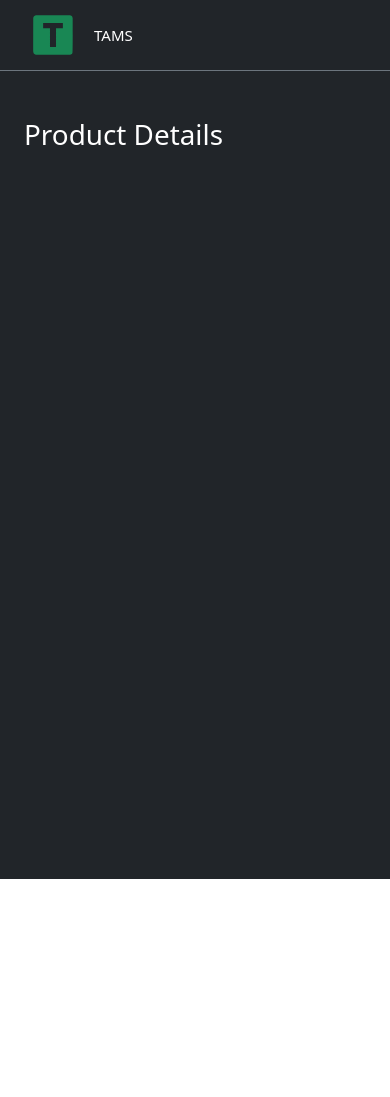
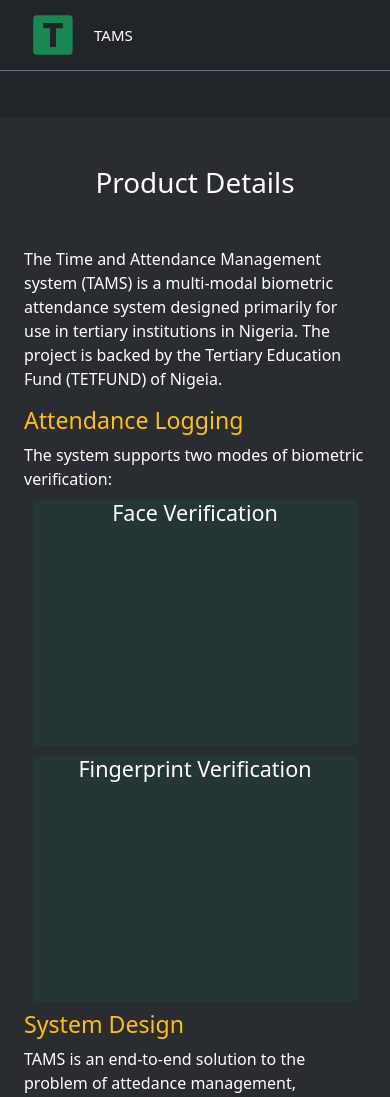
Before and after one commit to TAMS-TETFUND/tams_server, a Vue app in the folder frontend/: page /product-details in a window 390 px wide. Shown: the top 1097 px of the page. Before the commit the page ends 879 px from the top, so only its background shows below. Built offline with nearby package versions, Linux system fonts and the light colour scheme; some icons are missing.

Commit message:
updated fontend

```diff
--- a/frontend/src/App.vue
+++ b/frontend/src/App.vue
@@ -67,8 +67,11 @@
 .fade-enter-active, .fade-leave-active {
   transition: opacity 0.25s ease-out;
 }
+.component-mount {
+  overflow-x: hidden;
+}
 .component-mount a {
-  color:#69f0ae;
+  color:#dddddd;
 }
 .component-mount a:hover{
   color: #198754;
--- /dev/null
+++ b/frontend/src/components/ContentLayout.vue
@@ -0,0 +1,11 @@
+<template>
+    <section class="container-fluid bg-secondary bg-opacity-10 py-5 px-md-5 col-md-10">
+    <slot></slot>
+    </section>
+</template>
+
+<script>
+export default {
+    name: 'ContentLayout'
+}
+</script>
--- a/frontend/src/components/Navbar.vue
+++ b/frontend/src/components/Navbar.vue
@@ -29,12 +29,6 @@
                         </li>
                       </ul>
                     </li>
-                    <!-- <li class="nav-item">
-                    <router-link class="nav-link" to="/attendance/download">Attendance Records</router-link>
-                    </li>
-                    <li class="nav-item">
-                    <router-link class="nav-link" to="/attendance/by-course">Attendance By Course</router-link>
-                    </li> -->
                     <li class="nav-item">
                       <router-link class="nav-link" to="/product-details">Product Details</router-link>
                     </li>
@@ -109,7 +103,7 @@
   display: flex;
   align-items: center;
   font-size: 15px;
-  color: #69f0ae;
+  color: #dddddd;
 }
 
 .navbar a i,
--- a/frontend/src/main.js
+++ b/frontend/src/main.js
@@ -6,7 +6,7 @@
 
 import 'bootstrap/dist/css/bootstrap.min.css'
 import 'bootstrap'
-// axios.defaults.baseURL = "http://localhost:8009"
+axios.defaults.baseURL = "http://localhost:8000"
 axios.defaults.headers.common["Authorization"] = "Token " + localStorage.getItem('token')
 
 createApp(App)
--- a/frontend/src/views/Contact.vue
+++ b/frontend/src/views/Contact.vue
@@ -1,11 +1,15 @@
 <template>
-    <div class="container-fluid">
-        <h1>Contact Us</h1>
-    </div>
+    <ContentLayout>
+        <div class="text-center">
+            <h1>Contact</h1>
+        </div>
+    </ContentLayout>
 </template>
 
 <script>
+import ContentLayout from '../components/ContentLayout.vue'
 export default{
-    name: "Contact"
+    name: "Contact",
+    components: { ContentLayout }
 }
 </script>
--- a/frontend/src/views/Home.vue
+++ b/frontend/src/views/Home.vue
@@ -9,7 +9,7 @@
                     <div class="row">
                         <h1>Welcome to TAMS</h1>
                         <p class="lead">
-                            A multi-modal biometric attendance management solution crafted for African schools.
+                            An end-to-end biometric attendance management solution crafted for African schools.
                         </p>
                         <router-link to="/" class="btn btn-success text-white col-md-4"><span class="me-1">Learn More</span><BIconArrowRightSquare /></router-link>
                     </div>
@@ -98,7 +98,7 @@
                 </div>
             </div>
         </div>
-        <div class="container footer-bottom clearfix p-5 mt-5">
+        <div class="container footer-bottom mt-5">
             <div class="copyright text-center">
                 &copy; Copyright <strong><span>TAMS</span></strong>. All Rights Reserved
             </div>
--- a/frontend/src/views/ProductDetail.vue
+++ b/frontend/src/views/ProductDetail.vue
@@ -1,11 +1,81 @@
 <template>
-    <div class="container-fluid">
-        <h1>Product Details</h1>
-    </div>
+    <ContentLayout>
+        <div class="text-center">
+            <h1 class="mb-5">Product Details</h1>
+        </div>
+        <div>
+            <p>The Time and Attendance Management system (TAMS) is a
+                multi-modal biometric attendance system designed primarily for use in
+                tertiary institutions in Nigeria. The project is backed by the Tertiary
+                Education Fund (TETFUND) of Nigeia.</p>
+            <h3 class="text-warning">Attendance Logging</h3>
+            The system supports two modes of biometric verification:
+            <div class="row">
+                <div class="d-md-flex justify-content-center">
+                    <div class="col-md-3 card bg-success bg-opacity-10 text-center m-2">
+                        <div class="card-title h4">Face Verification</div>
+                        <div class="card-body card-image">
+                            <BIconPersonBoundingBox />
+                        </div>
+                    </div>
+                    <div class="col-md-3 card bg-success bg-opacity-10 text-center m-2">
+                        <div class="card-title h4">Fingerprint Verification</div>
+                        <div class="card-body card-image">
+                            <BIconFingerprint />
+                        </div>
+                    </div>
+                </div>
+            </div>
+            <h3 class="text-warning">System Design</h3>
+            <div>TAMS is an end-to-end solution to the problem of attedance management, especially
+                for events with high number of students. The system comprises of two major modules:
+                <div class="row">
+                    <div class="d-md-flex justify-content-center bg-success bg-opacity-10">
+                        <div class="m-2 border-end text-center">
+                            <div class="h2"><BIconServer /><span class="ms-2">TAMS Server</span></div>
+                        </div>
+                        <div class="m-2">
+                            <div class="h2 "><BIconMotherboard /><span class="ms-2">TAMS Node Device</span></div>
+                        </div>
+                    </div>
+                </div>
+                the server module and the node device (the devices that are used for the actual attedance-logging).
+                Communication between the server and the node device can be via a Wireless Local Area Network (WLAN/WiFi)
+                or via a low-power wireless LoRa mesh network (for our Raspberry PI-based node devices only).
+
+                The system can be adopted in numerous ways:
+                <ul>
+                    <li>Deploying our Raspberry PI-based node devices equipped with the TAMS software and biometric capture devices (fingerprint scanner and camera) for attendance-logging</li>
+                    <li>Deploying the TAMS software on a regular PC and procuring our biometric capture device (Fingerprint scanner)</li>
+                </ul>
+            </div>
+        </div>
+    </ContentLayout>
 </template>
 
 <script>
+import ContentLayout from '../components/ContentLayout.vue'
+import {
+    BIconPersonBoundingBox,
+    BIconFingerprint,
+    BIconMotherboard,
+    BIconServer
+    } from 'bootstrap-icons-vue';
 export default{
-    name: "ProductDetails"
+    name: "ProductDetail",
+    components: {
+        ContentLayout,
+        BIconPersonBoundingBox,
+        BIconFingerprint,
+        BIconServer,
+        BIconMotherboard
+    }
 }
 </script>
+
+<style scoped>
+.card-image {
+    font-size: 120px;
+    color: #eeeeee;
+}
+</style>
--- a/frontend/src/views/attendance/StudentReportSearch.vue
+++ b/frontend/src/views/attendance/StudentReportSearch.vue
@@ -41,7 +41,7 @@
         submitForm() {
             this.submitting = true
                 axios
-                .get("/api/v1/students/"+ this.studentRegNumber)
+                .get("/api/v1/students/"+ this.studentRegNumber+"/")
                 .then(response => {
                     if (response.status == 200){
                         router.push("/attendance/student-report/"+this.studentRegNumber)
```
Also changed, not shown: frontend/src/views/About.vue (+7 -4 lines).
